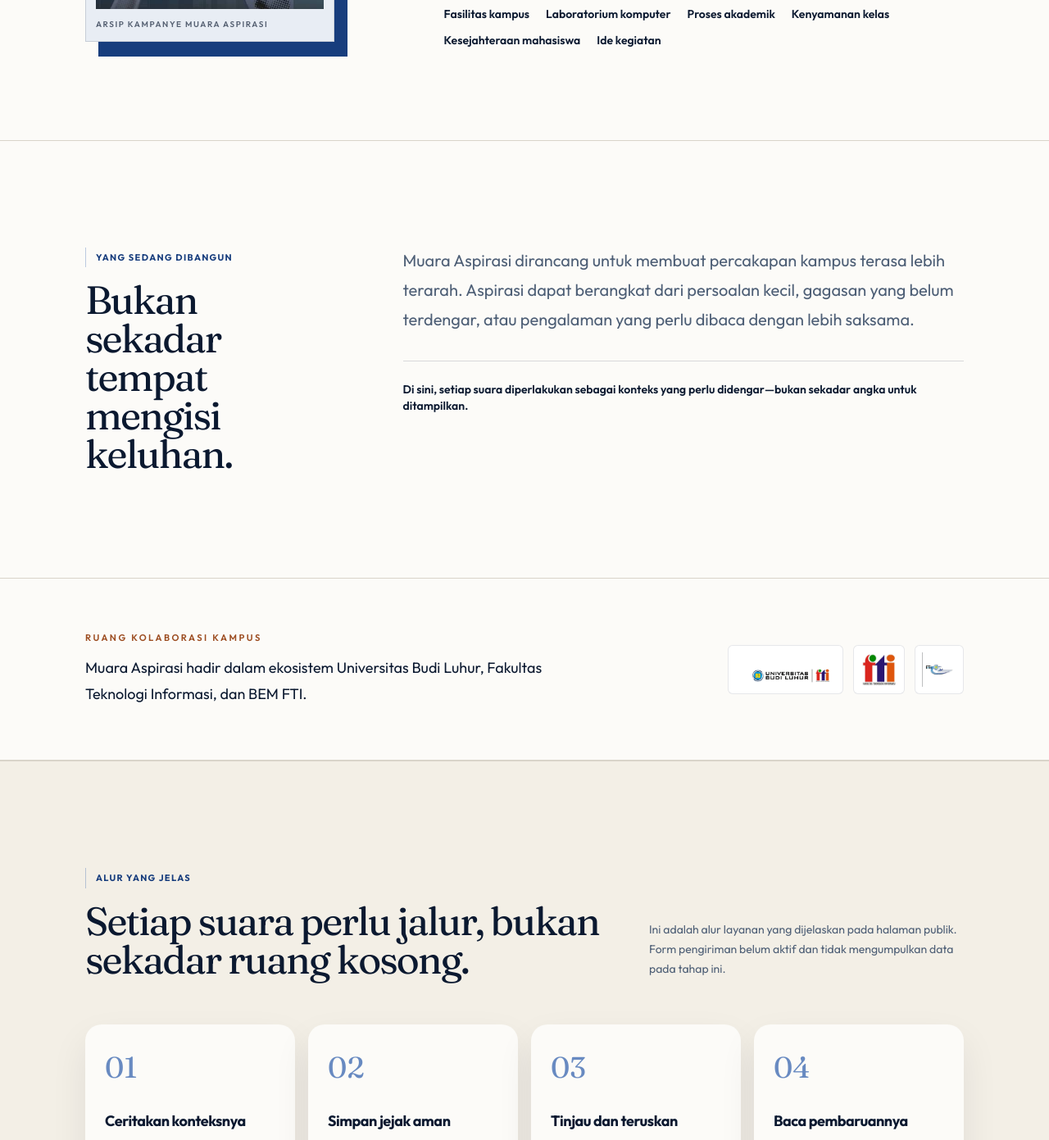
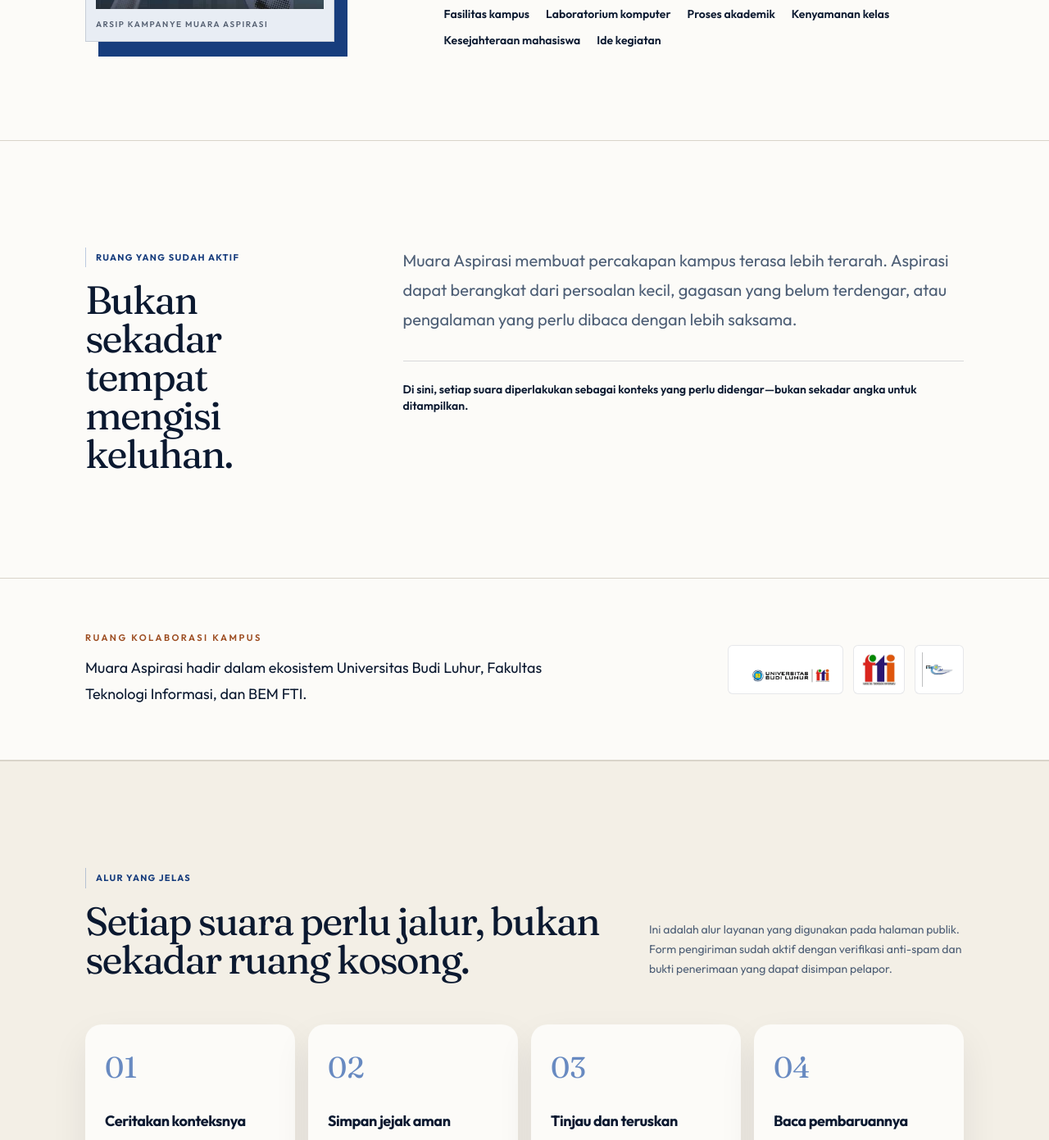
Before and after one commit to morrispes5/muara-aspirasi, a Next.js app: page / in a window 1280 px wide. Shown: the part 1721-3112 px from the top of the page at 82% size. Built offline with nearby package versions, Linux system fonts and the light colour scheme; no server answers.

Commit message:
fix: describe the live aspiration flow

```diff
--- a/src/app/page.tsx
+++ b/src/app/page.tsx
@@ -161,17 +161,17 @@ export default function HomePage() {
         <Container>
           <Reveal className="grid gap-12 lg:grid-cols-[0.62fr_1.38fr] lg:gap-20">
             <div className="space-y-4">
-              <Badge>Yang sedang dibangun</Badge>
+              <Badge>Ruang yang sudah aktif</Badge>
               <p className="font-display text-ink max-w-sm text-4xl leading-[0.98] tracking-[-0.04em] sm:text-5xl">
                 Bukan sekadar tempat mengisi keluhan.
               </p>
             </div>
             <div className="text-muted max-w-3xl space-y-8 text-lg leading-8 sm:text-xl sm:leading-9">
               <p>
-                Muara Aspirasi dirancang untuk membuat percakapan kampus terasa
-                lebih terarah. Aspirasi dapat berangkat dari persoalan kecil,
-                gagasan yang belum terdengar, atau pengalaman yang perlu dibaca
-                dengan lebih saksama.
+                Muara Aspirasi membuat percakapan kampus terasa lebih terarah.
+                Aspirasi dapat berangkat dari persoalan kecil, gagasan yang
+                belum terdengar, atau pengalaman yang perlu dibaca dengan lebih
+                saksama.
               </p>
               <p className="text-ink border-ink/15 border-t pt-6 text-sm font-semibold">
                 Di sini, setiap suara diperlakukan sebagai konteks yang perlu
@@ -235,8 +235,9 @@ export default function HomePage() {
               </h2>
             </div>
             <p className="text-muted max-w-sm text-sm leading-6">
-              Ini adalah alur layanan yang dijelaskan pada halaman publik. Form
-              pengiriman belum aktif dan tidak mengumpulkan data pada tahap ini.
+              Ini adalah alur layanan yang digunakan pada halaman publik. Form
+              pengiriman sudah aktif dengan verifikasi anti-spam dan bukti
+              penerimaan yang dapat disimpan pelapor.
             </p>
           </Reveal>
           <ol className="grid gap-4 md:grid-cols-2 lg:grid-cols-4">
```
